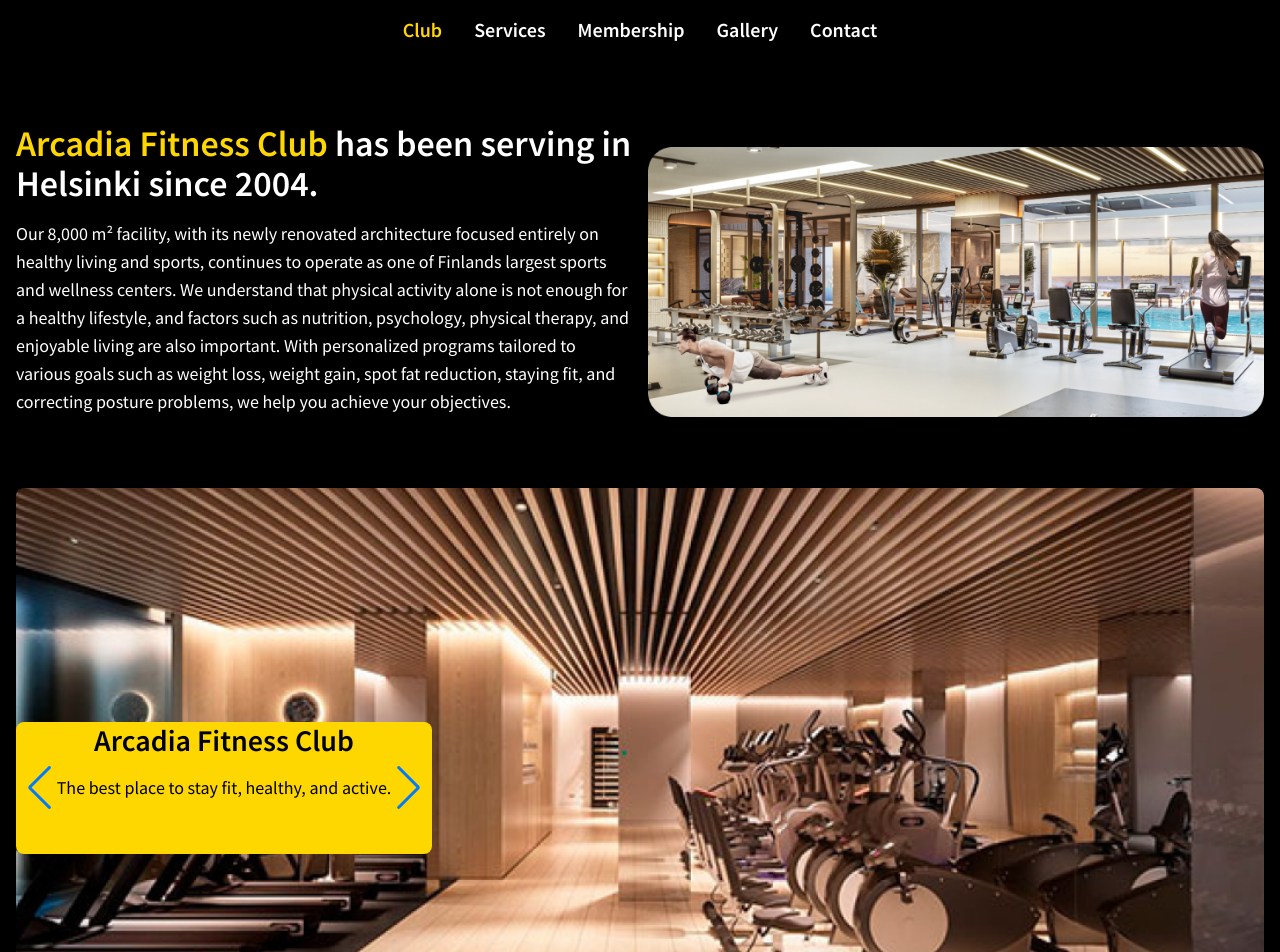
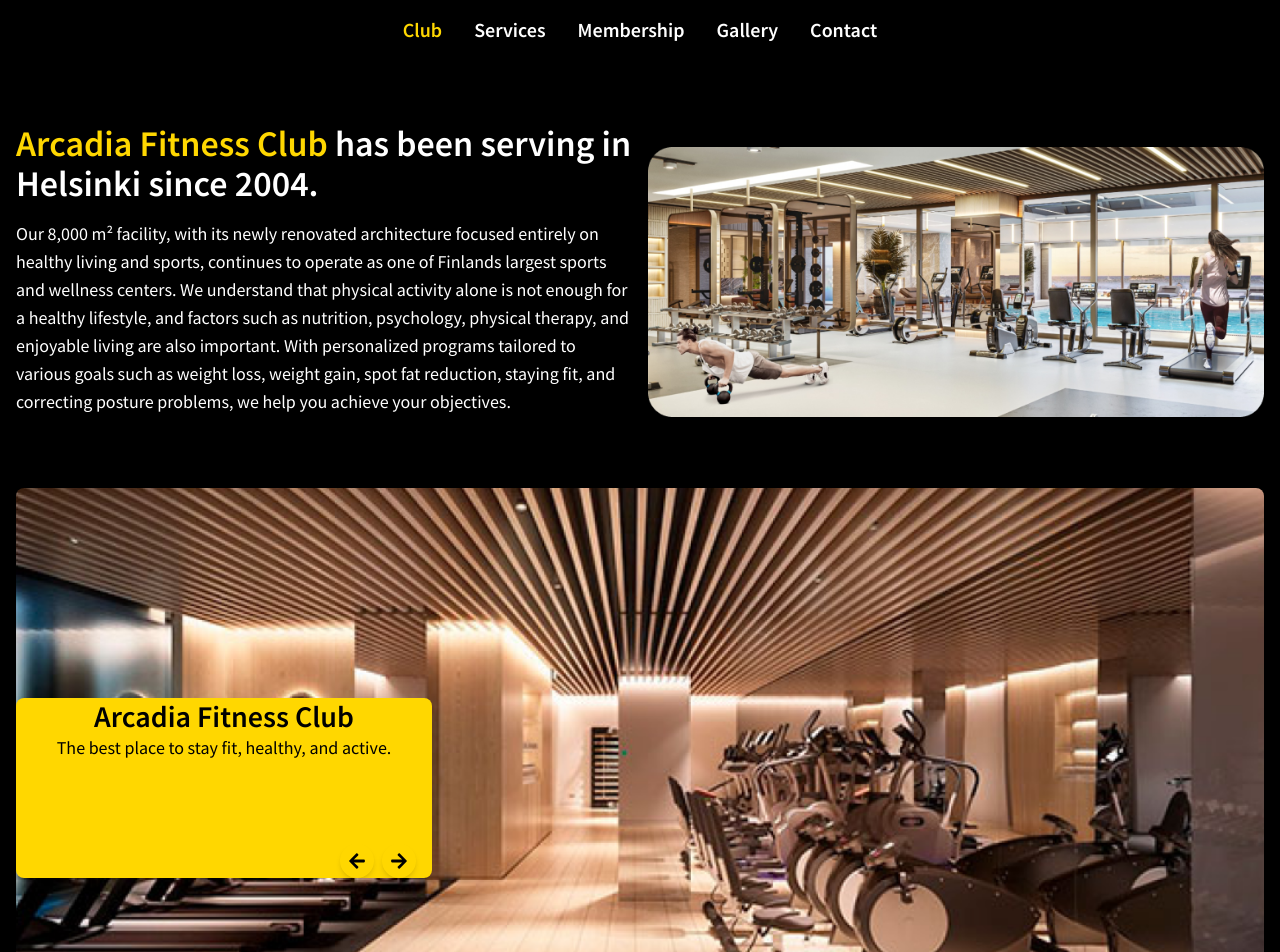
Before and after one commit to Arcadia-0/ArcadiaFitnessClub, a React (Vite) app: page / in a window 1280 px wide. Shown: the top 952 px of the page. Built offline with nearby package versions, Linux system fonts and the light colour scheme.

Commit message:
swiper problems

```diff
--- a/src/components/Hero/HeroBanner.jsx
+++ b/src/components/Hero/HeroBanner.jsx
@@ -1,10 +1,14 @@
+import { useRef } from "react";
 import { Swiper, SwiperSlide } from "swiper/react";
 import "swiper/css";
 import "swiper/css/navigation";
 import { Navigation } from "swiper/modules";
+import { FaArrowLeft, FaArrowRight } from "react-icons/fa"; // React Icons import
 import herobanner from "../../assets/hero/herobanner.png";
 
 const HeroBanner = () => {
+  const swiperRef = useRef(null); // Ref to access Swiper instance
+
   const sliderContent = [
     {
       title: "Arcadia Fitness Club",
@@ -29,28 +33,29 @@
         className="w-full h-full object-cover rounded-lg"
       />
 
-      {/* Swiper Container */}
-      <div className="absolute top-1/2 left-0 transform -translate-y-1/2  bg-primary rounded-lg w-3/4 md:w-1/3">
+      {/* Swiper Container with Yellow Background */}
+      <div className="absolute top-1/2 left-0 transform -translate-y-1/2 bg-primary rounded-lg w-2/3 md:w-1/3  md:h-[180px] sm:h-[100px]">
         <Swiper
+          ref={swiperRef} // Ref to access Swiper instance
           spaceBetween={50}
           slidesPerView={1}
           loop={true}
-          navigation={true}
           modules={[Navigation]}
+          navigation={false} // Disable default navigation buttons
         >
           {/* Swiper Slide 1 */}
           <SwiperSlide className="text-center">
-            <h1 className="text-xl md:text-3xl font-bold text-black  mb-4">
+            <h1 className="text-xl md:text-3xl font-bold text-black">
               {sliderContent[0].title}
             </h1>
-            <p className="text-sm md:text-lg  text-black mb-6 leading-relaxed">
+            <p className="text-sm md:text-lg text-black mb-6 leading-relaxed">
               {sliderContent[0].description}
             </p>
           </SwiperSlide>
 
           {/* Swiper Slide 2 */}
           <SwiperSlide className="text-center">
-            <h1 className="text-xl md:text-3xl font-bold text-black  mb-4">
+            <h1 className="text-xl md:text-3xl font-bold text-black">
               {sliderContent[1].title}
             </h1>
             <p className="text-sm md:text-lg text-black mb-6 leading-relaxed">
@@ -60,7 +65,7 @@
 
           {/* Swiper Slide 3 */}
           <SwiperSlide className="text-center">
-            <h1 className="text-xl md:text-3xl font-bold text-black  mb-4">
+            <h1 className="text-xl md:text-3xl font-bold text-black">
               {sliderContent[2].title}
             </h1>
             <p className="text-sm md:text-lg text-black mb-6 leading-relaxed">
@@ -68,12 +73,27 @@
             </p>
           </SwiperSlide>
         </Swiper>
+
+        {/* Custom Navigation Buttons within the Swiper Container */}
+        <div className="absolute bottom-0 right-4 z-10 flex space-x-2">
+          {/* Previous Button */}
+          <button
+            className="text-lg text-black p-2 rounded-full  shadow-md hover:bg-yellow-500"
+            onClick={() => swiperRef.current.swiper.slidePrev()} // Go to previous slide
+          >
+            <FaArrowLeft /> {/* Left arrow symbol from React Icons */}
+          </button>
+
+          {/* Next Button */}
+          <button
+            className="text-lg text-black p-2 rounded-full  shadow-md hover:bg-yellow-500"
+            onClick={() => swiperRef.current.swiper.slideNext()} // Go to next slide
+          >
+            <FaArrowRight /> {/* Right arrow symbol from React Icons */}
+          </button>
+        </div>
       </div>
-
-
-
-      </div>
-
+    </div>
   );
 };
 
```
